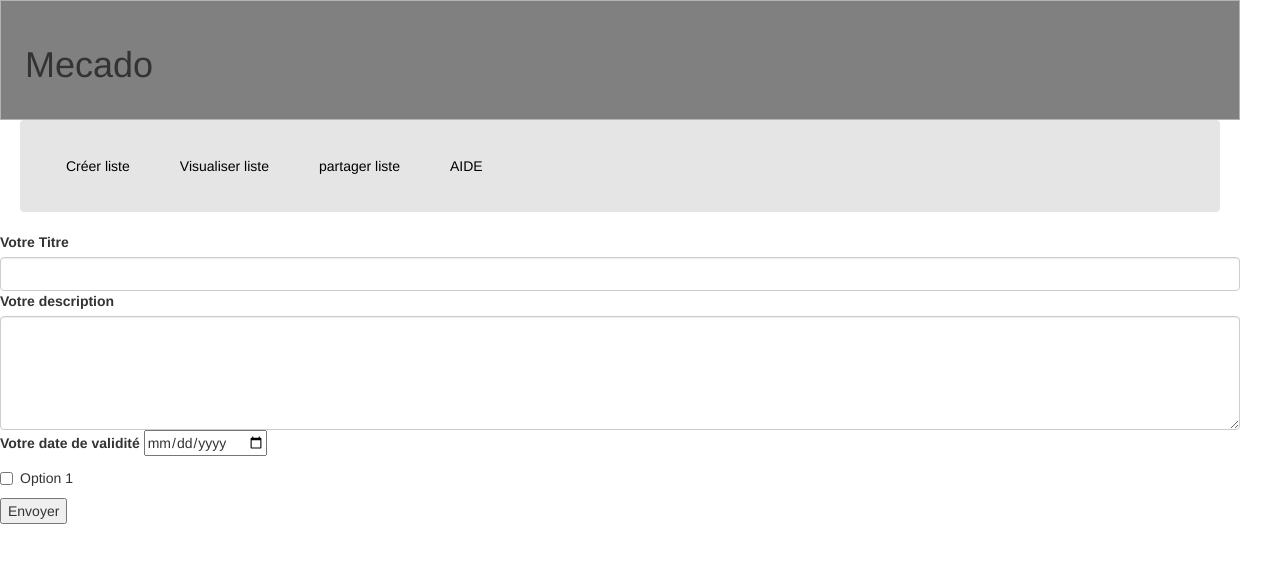
After one commit to Nicolas-jcqm/Atelier, a PHP site: template components/CreatList.twig in a window 1280 px wide. The commit adds this page. Shown: the top 563 px of the page. Run offline with PHP 8.4, Linux system fonts and the light colour scheme; the template is opened without the code that fills it, so the values that code supplies are empty; some libraries are stand-ins or nearby versions.

Commit message:
add creationList and add on base

```diff
--- /dev/null
+++ b/components/CreatList.twig
@@ -0,0 +1,50 @@
+<!doctype html>
+<html lang="en">
+
+<head>
+    <meta charset="UTF-8">
+    <title>Mecado</title>
+    <link href="style/Mecado.css" rel="stylesheet">
+    <link href="style/scss/main.css" rel="stylesheet">
+    <link rel="stylesheet" href="https://maxcdn.bootstrapcdn.com/bootstrap/3.3.7/css/bootstrap.min.css" integrity="sha384-BVYiiSIFeK1dGmJRAkycuHAHRg32OmUcww7on3RYdg4Va+PmSTsz/K68vbdEjh4u" crossorigin="anonymous"></head>
+
+<body>
+<header>
+    <div class="header">
+        <h1>Mecado</h1>
+    </div>
+
+</header>
+<nav>
+    <ul class="navbar bcg">
+        <li><a href="/creatList">Créer liste</a></li>
+        <li><a href="#">Visualiser liste</a></li>
+        <li><a href="#">partager liste</a></li>
+        <li><a href="#">AIDE</a></li>
+    </ul>
+</nav>
+
+<form action="{{ url_form }}" method="post">
+    <div>
+        <label for="title">Votre Titre</label>
+        <input type="text" class="form-control" required name="title" id="title">
+    </div>
+    <div>
+        <label for="description">Votre description</label>
+        <textarea type="text" class="form-control" rows="5" required name="description" id="description"></textarea>
+    </div>
+    <div>
+        <label for="validityDate">Votre date de validité</label>
+        <input type="date" required name="validityDate" id="validityDate">
+    </div>
+    <div class="checkbox">
+        <label><input type="checkbox" name="checkbox" value="offrir">Option 1</label>
+    </div>
+    <div>
+        <input type="submit" name="envoi" value="Envoyer">
+    </div>
+</form>
+
+</body>
+
+</html>
--- a/components/Home.twig
+++ b/components/Home.twig
@@ -6,6 +6,7 @@
     <title>Mecado</title>
     <link href="style/Mecado.css" rel="stylesheet">
     <link href="style/scss/main.css" rel="stylesheet">
+    <link rel="stylesheet" href="https://maxcdn.bootstrapcdn.com/bootstrap/3.3.7/css/bootstrap.min.css" integrity="sha384-BVYiiSIFeK1dGmJRAkycuHAHRg32OmUcww7on3RYdg4Va+PmSTsz/K68vbdEjh4u" crossorigin="anonymous">
 </head>
 
 <body>
@@ -17,12 +18,13 @@
     </header>
     <nav>
         <ul class="navbar bcg">
-            <li><a href="#">Créer liste</a></li>
+            <li><a href="/creatList">Créer liste</a></li>
             <li><a href="#">Visualiser liste</a></li>
             <li><a href="#">partager liste</a></li>
             <li><a href="#">AIDE</a></li>
         </ul>
     </nav>
+
 </body>
 
 </html>
--- a/components/homeCo.twig
+++ b/components/homeCo.twig
@@ -6,6 +6,7 @@
     <title>Mecado</title>
     <link href="style/Mecado.css" rel="stylesheet">
     <link href="style/scss/main.css" rel="stylesheet">
+    <link rel="stylesheet" href="https://maxcdn.bootstrapcdn.com/bootstrap/3.3.7/css/bootstrap.min.css" integrity="sha384-BVYiiSIFeK1dGmJRAkycuHAHRg32OmUcww7on3RYdg4Va+PmSTsz/K68vbdEjh4u" crossorigin="anonymous">
 </head>
 
 <body>
@@ -21,7 +22,7 @@
 </header>
 <nav>
     <ul class="navbar bcg">
-        <li><a href="#">Créer liste</a></li>
+        <li><a href="/creatList">Créer liste</a></li>
         <li><a href="#">Visualiser liste</a></li>
         <li><a href="#">partager liste</a></li>
         <li><a href="#">AIDE</a></li>
--- a/components/signin.twig
+++ b/components/signin.twig
@@ -4,6 +4,7 @@
     <meta charset="UTF-8">
     <title>Framework</title>
     <link rel="stylesheet" href="framework.css">
+    <link rel="stylesheet" href="https://maxcdn.bootstrapcdn.com/bootstrap/3.3.7/css/bootstrap.min.css" integrity="sha384-BVYiiSIFeK1dGmJRAkycuHAHRg32OmUcww7on3RYdg4Va+PmSTsz/K68vbdEjh4u" crossorigin="anonymous">
 </head>
 <body>
 
```
Also changed, not shown: app/route.php (+10 -2 lines), app/src/Controllers/ListeController.php (+46 -12 lines), components/signup.twig (+5 -4 lines).
